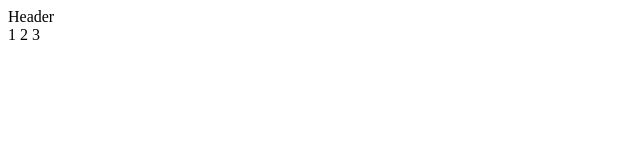
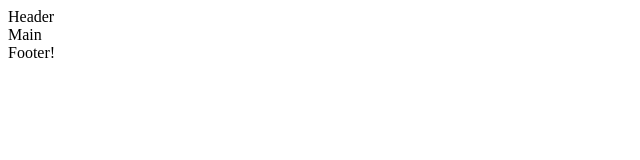
Before and after one commit to sonik2001www/git, a plain HTML site: page index.html in a window 1280 px wide. Shown: the full height of the page, 0-640 px from the left. Drawn offline with Linux system fonts and the light colour scheme.

Commit message:
add text to main, footer

```diff
--- a/index.html
+++ b/index.html
@@ -8,10 +8,7 @@
 </head>
 <body>
     <head>Header</head>
-    <main></main>
-    <footer></footer>
-    1
-    2
-    3
+    <main>Main</main>
+    <footer>Footer!</footer>
 </body>
 </html>
```
